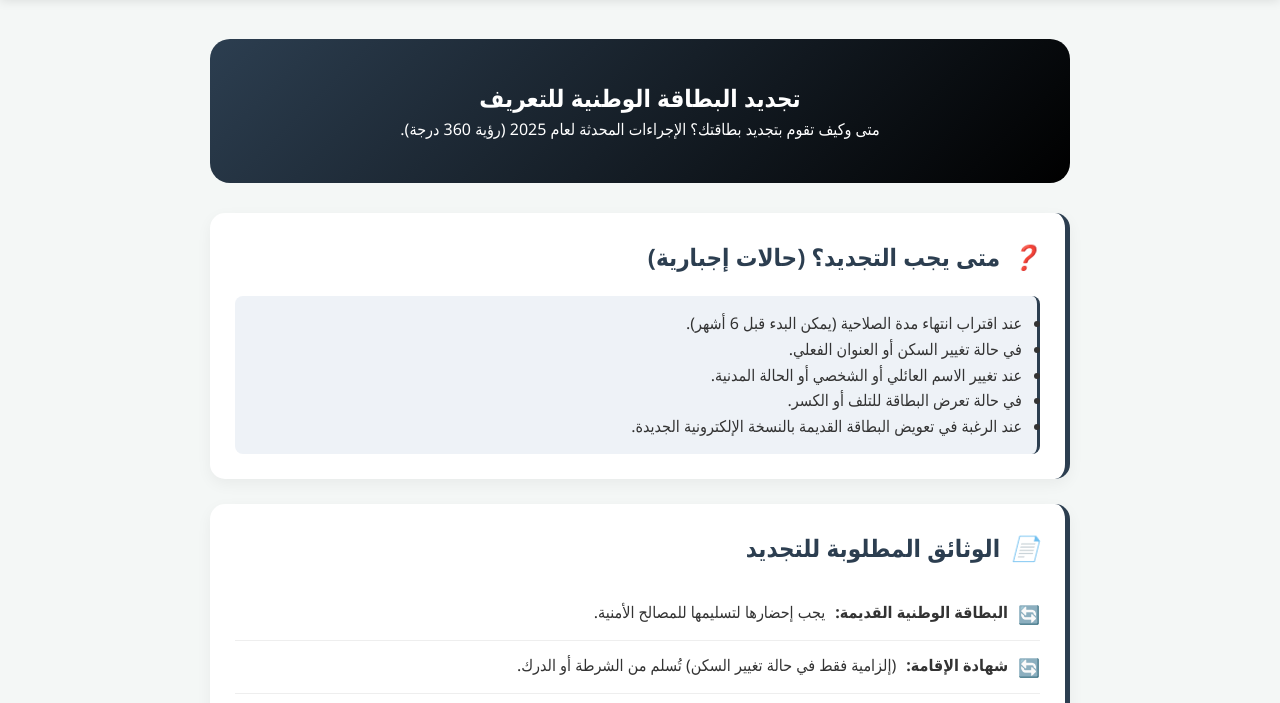
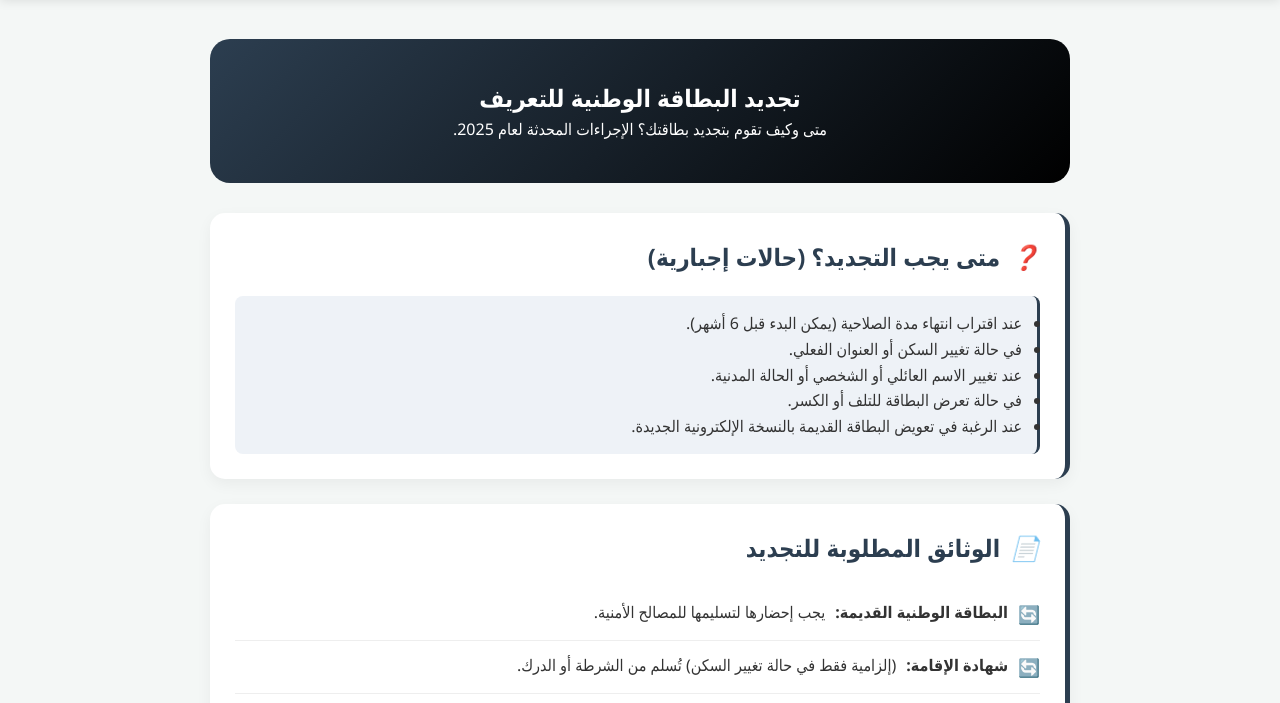
Before and after one commit to vexor4x/watiqainfo, a plain HTML site: page pages/carte-nationale/renouvellement.html in a window 1280 px wide. Shown: the part 74-777 px from the top of the page. Drawn offline with Linux system fonts and the light colour scheme.

Commit message:
Update renouvellement.html

```diff
--- a/pages/carte-nationale/renouvellement.html
+++ b/pages/carte-nationale/renouvellement.html
@@ -3,7 +3,7 @@
 <head>
     <meta charset="UTF-8">
     <meta name="viewport" content="width=device-width, initial-scale=1.0">
-    <title>تجديد البطاقة الوطنية الإلكترونية 2025 | Watiqainfo 360°</title>
+    <title>تجديد البطاقة الوطنية الإلكترونية 2025 | Watiqainfo</title>
     <meta name="description" content="الدليل الكامل لتجديد البطاقة الوطنية للتعريف الإلكترونية: الحالات الإجبارية، الوثائق المطلوبة، والمراحل بالتفصيل.">
     <link rel="stylesheet" href="../../css/style.css">
     <style>
@@ -39,7 +39,7 @@
     <main class="content-container">
         <section class="hero-article">
             <h1>تجديد البطاقة الوطنية للتعريف</h1>
-            <p>متى وكيف تقوم بتجديد بطاقتك؟ الإجراءات المحدثة لعام 2025 (رؤية 360 درجة).</p>
+            <p>متى وكيف تقوم بتجديد بطاقتك؟ الإجراءات المحدثة لعام 2025.</p>
         </section>
 
         <article class="info-card">
```
